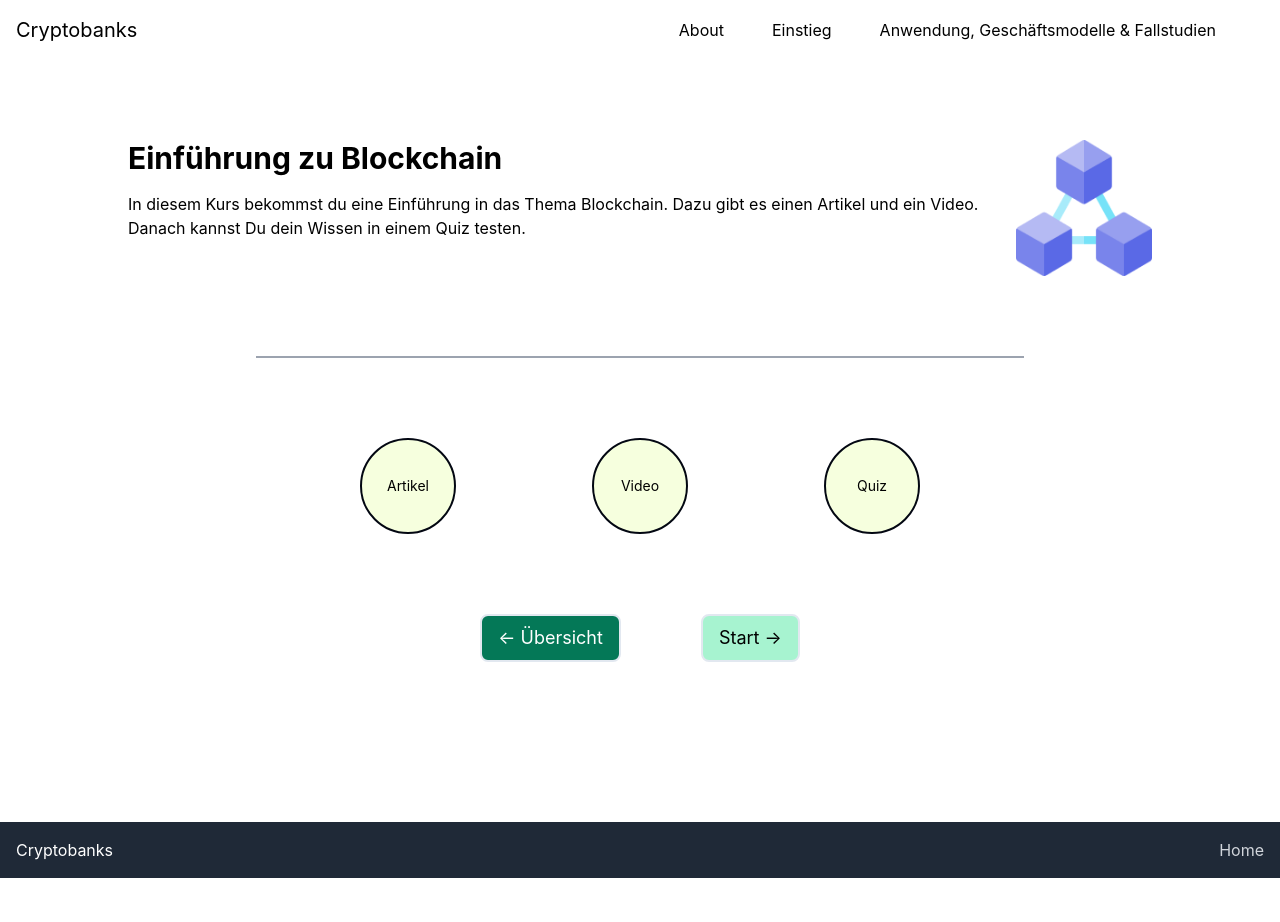
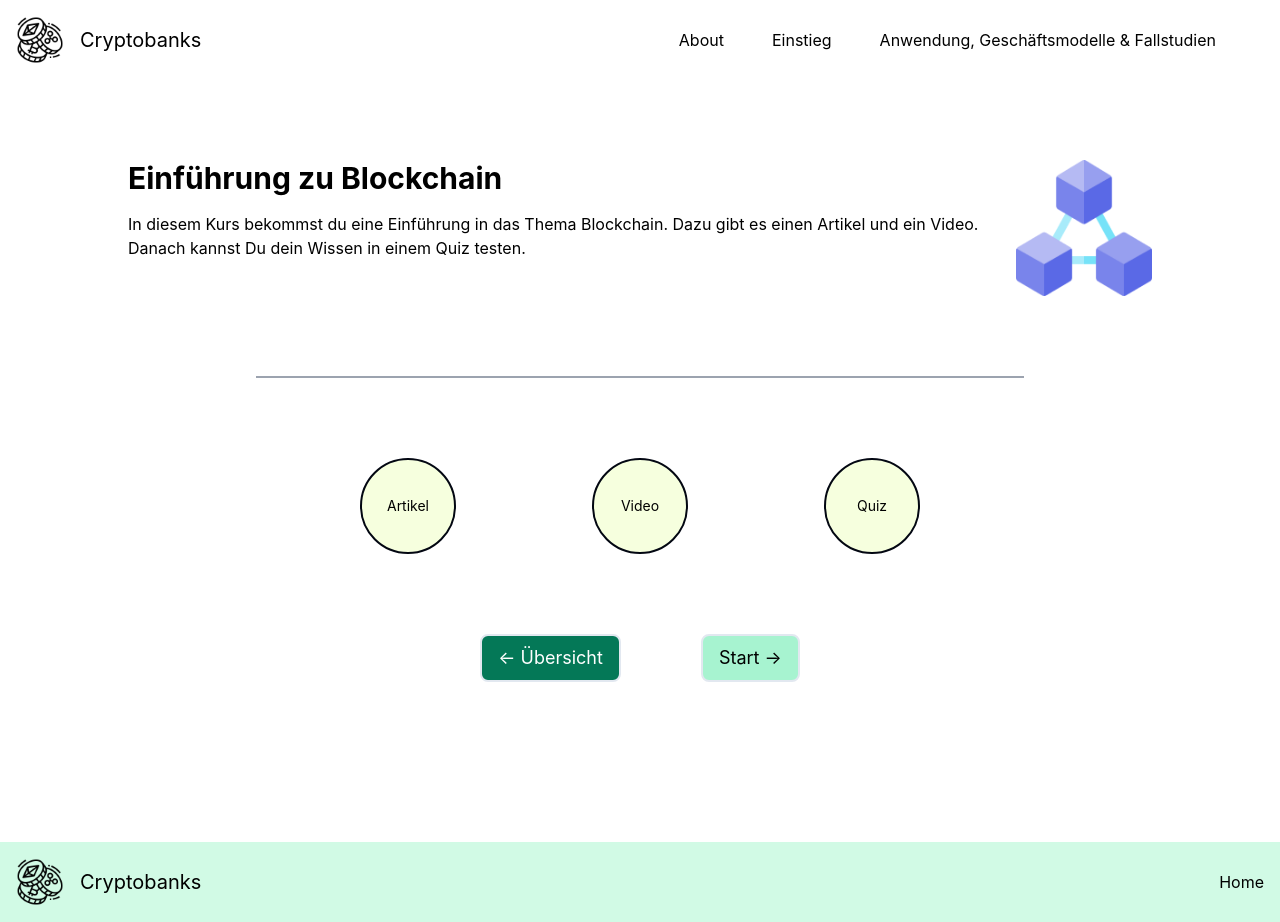
Before and after one commit to jansteinbacher/pjs_cryptobanks, a React (Create React App) app in the folder cryptobanks-webapp/: page /introblockchain in a window 1280 px wide. Before the commit the page ends 878 px from the top, so only its background shows below. Built offline with nearby package versions, Linux system fonts and the light colour scheme.

Commit message:
navbar update

```diff
--- a/cryptobanks-webapp/src/components/Footer.jsx
+++ b/cryptobanks-webapp/src/components/Footer.jsx
@@ -1,14 +1,18 @@
 import React from 'react';
+import Crypto from '../images/crypto.png';
 
 const Footer = () => {
   return (
-    <footer className="bg-gray-800 py-4">
+    <footer className="bg-emerald-100 py-4">
       <div className="container mx-auto px-4 flex items-center justify-between">
-        <div className="flex items-center">
-          <span className="text-white">Cryptobanks</span>
+      <a href='/'>
+        <div className="text-xl flex items-center">
+          <img className="w-12 h-auto mr-4" src={Crypto} alt="Crypto" />
+          <span>Cryptobanks</span>
         </div>
+      </a>
         <a href='/'>
-        <div className="text-gray-300">
+        <div className="">
           Home
         </div>
         </a>
--- a/cryptobanks-webapp/src/components/Navbar.jsx
+++ b/cryptobanks-webapp/src/components/Navbar.jsx
@@ -1,10 +1,15 @@
 import React from 'react';
-
+import Crypto from '../images/crypto.png';
 
 const Navbar = () => {
   return (
     <nav className="flex justify-between items-center p-4 mb-12">
-      <a href='/'><div className="text-xl">Cryptobanks</div></a>
+      <a href='/'>
+        <div className="text-xl flex items-center">
+          <img className="w-12 h-auto mr-4" src={Crypto} alt="Crypto" />
+          <span>Cryptobanks</span>
+        </div>
+      </a>
       <div className="flex items-center space-x-12 mr-12">
         <div className="relative hover:text-gray-800">
           <a href='/'><span className="hover-underline">About</span></a>
```
Also changed, not shown: cryptobanks-webapp/src/images/crypto.png (added).
